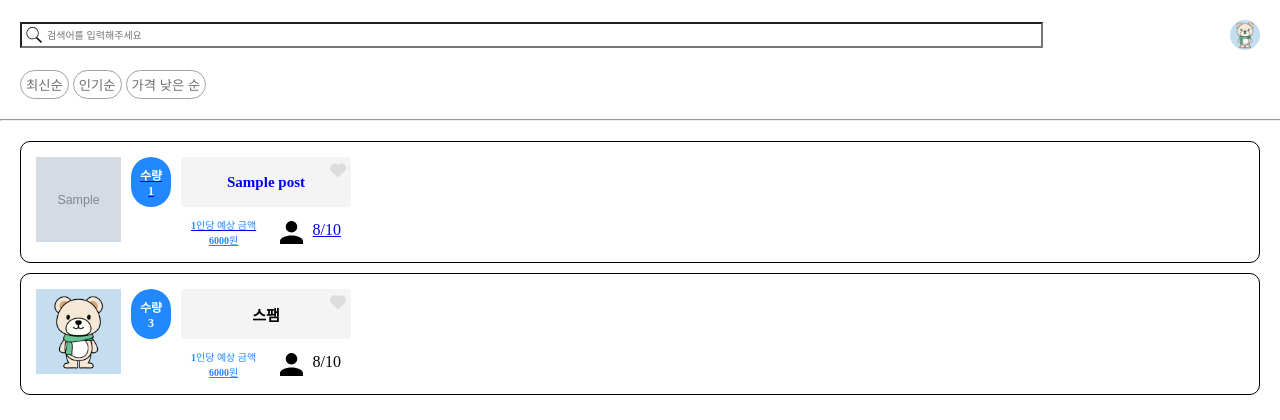
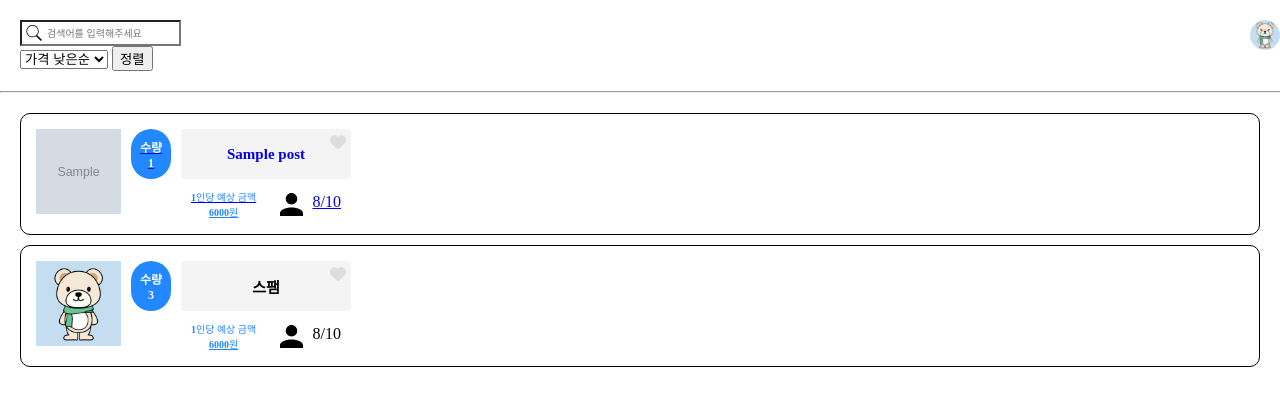
Before and after one commit to greentree3123/09, a Django app: page /posts/main/ in a window 1280 px wide. Shown: the top 420 px of the page. Run offline with Django 4.2, Linux system fonts and the light colour scheme; tables that the repository leaves empty hold one stand-in row (values such as "Sample post"); grey boxes marked "Sample" are stand-in pictures.

Commit message:
[fix] main.css, html 수정

```diff
--- a/database09/posts/templates/main.html
+++ b/database09/posts/templates/main.html
@@ -10,20 +10,27 @@
     <title>main</title>
 </head>
 <body>
+    <div class="box">
+        <img src="{% static 'icons/bear.jpg' %}" alt="프로필" class="profile">
+    </div>
     <header class="header">
+
         <div class="f">
 
-            <input type="text" name="input" placeholder="검색어를 입력해주세요">
+            <form method="GET" action="{% url 'posts:search' %}" class="search-container">
 
-            <div class="box">
-                <img src="{% static 'icons/bear.jpg' %}" alt="프로필" class="profile">
-            </div>
-        </div>
-        <div class="chart">
-            <button class="array_botton" id="array_botton1">최신순</button>
-            <button class="array_botton">인기순</button>
-            <button class="array_botton" >가격 낮은 순</button>
-        </div>
+                <div class="search-input">
+                    <input type="text" name="search" placeholder="검색어를 입력해주세요" value="{{ search_query }}">
+                </div>
+                <div class="chart">
+                    <select name='sort' id='sort'>
+                        <option value="price" {% if sort == 'price' %}selected{% endif %}>가격 낮은순</option>
+                        <option value="recently" {% if sort == 'recently' %}selected{% endif %}>최신순</option>
+                        <option value="likes" {% if sort == 'likes' %}selected{% endif %}>인기순</option>
+                    </select>
+                    <button class="btn btn-primary" type="submit" value="">정렬</button>
+                </div>
+            </form>
 
     </header>
     <hr>
--- a/database09/static/css/main.css
+++ b/database09/static/css/main.css
@@ -19,11 +19,13 @@ input{
     height: 30px;
     border-radius: 70%;
     overflow: hidden;
+    float: right;
 }
 .profile {
     width: 100%;
     height: 100%;
     object-fit: cover;
+    justify-content: right;
 }
 
 .array_botton{
@@ -32,7 +34,14 @@ input{
     border: 1px solid #a3a1a1;
     color: #6e6e6e;
     padding: 4px 5px;
+}
 
+.array_botton2{
+    background: white;
+    border-radius: 15px;
+    border: 1px solid #a3a1a1;
+    color: #6e6e6e;
+    padding: 4px 5px;
 }
 
 .write_botton{
```
